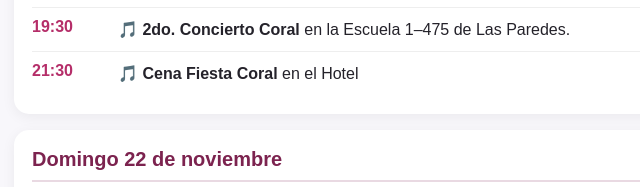
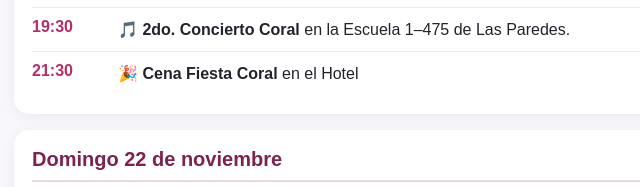
Before and after one commit to ingenieromario76/san-rafael-coral, a plain HTML site: page index.html in a window 1280 px wide. Shown: the part 1100-1287 px from the top of the page, 266-906 px from the left. Drawn offline with Linux system fonts and the light colour scheme.

Commit message:
Update index.html

```diff
--- a/index.html
+++ b/index.html
@@ -21,7 +21,7 @@
 <div class="item"><time>18:40</time><p>Horario recomendado de salida hacia el concierto.</p></div>
 <div class="item"><time>19:00</time><p><b>Presentarse en la Escuela 1–475 de Las Paredes</b><br>Av. Circunvalación S/N.<br><a class="map" href="https://goo.gl/maps/G9piRVvnsVDtBdyXA" target="_blank" rel="noopener noreferrer">📍 Ver ubicación</a></p></div>
 <div class="item"><time>19:30</time><p>🎵 <b>2do. Concierto Coral</b> en la Escuela 1–475 de Las Paredes.</p></div>
-<div class="item"><time>21:30</time><p>🎵 <b>Cena Fiesta Coral</b> en el Hotel</p></div></section>
+<div class="item"><time>21:30</time><p>🎉 <b>Cena Fiesta Coral</b> en el Hotel</p></div></section>
 <section class="day"><h2>Domingo 22 de noviembre</h2>
 <div class="item"><span class="time">11–15 hs</span><p><b>Visita a Los Reyunos</b><br>Centro de actividades “Kaike”.<br><a class="map" href="https://goo.gl/maps/42L1vDgZHdwsphE16" target="_blank" rel="noopener noreferrer">📍 Ver ubicación</a><br><a class="map" href="https://drive.google.com/file/d/1Svr1Fr7Cy_w_M0_9Cu1iZt11GjkTSylH/view?usp=drive_link" target="_blank" rel="noopener noreferrer">💲 Ver actividades y precios</a></p></div>
 <div class="item"><time>18:40</time><p>Horario recomendado de salida hacia el concierto.</p></div>
```
